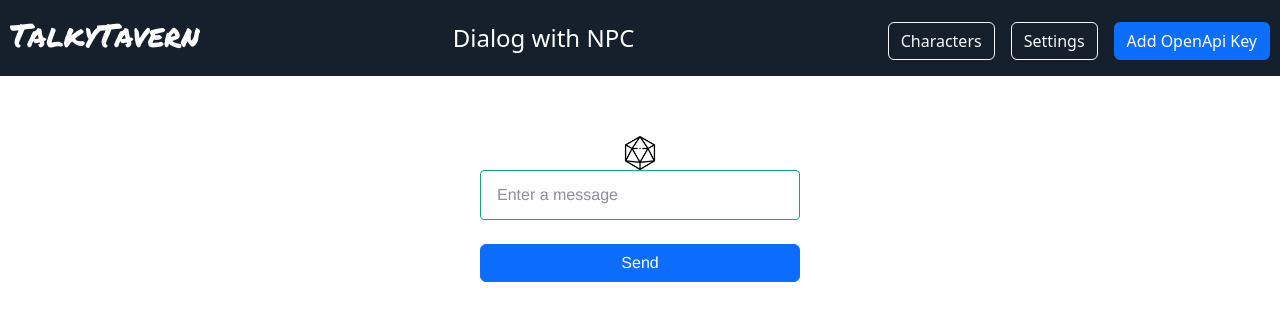
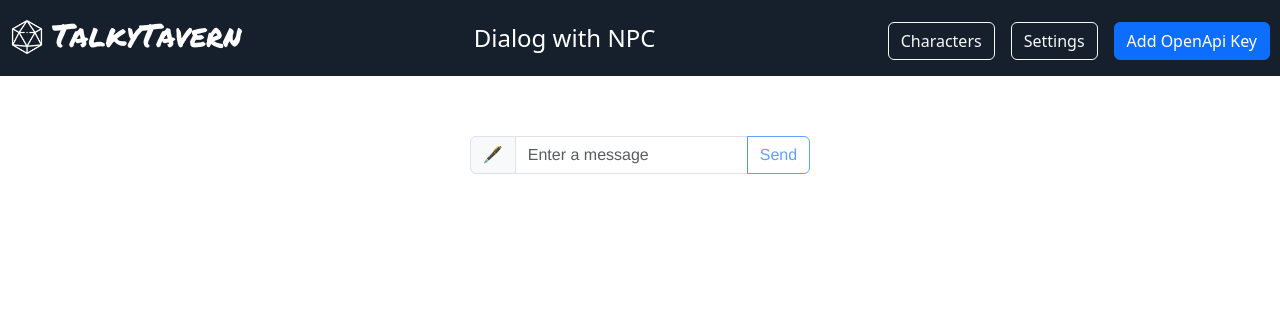
Before and after one commit to dukhnich/talky-tavern, a React (Create React App) app: page / in a window 1280 px wide. Shown: the top 320 px of the page. Built offline with nearby package versions, Linux system fonts and the light colour scheme; a web font is replaced by a local one.

Commit message:
add messages list

```diff
--- a/src/api/generate.js
+++ b/src/api/generate.js
@@ -15,7 +15,7 @@ export function createOpenAiClient(apiKey) {
 export function generateNPC(character) {
   npc = character;
 }
-function generatePrompt(character, message, settings) {
+function generatePrompt(character, messages, settings) {
   if (!(character && character instanceof Character)) {
     throw new Error(`Invalid argument exception: Instance of Character expected, ${typeof character} given`);
   }
@@ -26,25 +26,22 @@ function generatePrompt(character, message, settings) {
       content: `You are a character from fantasy world. Something about you: ${characterInfo}.
       ${settings?.language ? `Answer in ${settings.language}` : ''}`,
     },
-    {
-      role: "user",
-      content: message,
-    },
+    ...messages,
   ];
 }
 
-export async function generate(character, message, settings) {
-  if (message.trim().length === 0) {
-    throw new Error("Please enter a message");
+export async function generate(character, messages, settings) {
+  if (!(Array.isArray(messages) && messages.length)) {
+    throw new Error("Please add a message");
   }
   try {
     const completion = await openai.chat.completions.create({
       model: "gpt-3.5-turbo",
-      messages: generatePrompt(character, message, settings),
+      messages: generatePrompt(character, messages, settings),
       temperature: 0.6,
     });
     console.log(completion);
-    return { result: completion.choices[0].message.content };
+    return { result: completion};
   } catch (error) {
     console.log(error)
     // Consider adjusting the error handling logic for your use case
--- a/src/components/Header/index.jsx
+++ b/src/components/Header/index.jsx
@@ -7,7 +7,10 @@ const Header = ({ characters }) => {
     const currentNpc = useSelector(state => state.chat.currentNpc);
     return (
     <header className={styles.header}>
-      <div className={styles.header__logo}>TalkyTavern</div>
+      <div className={styles.header__logo}>
+          <img src="/dice-logo.png" alt="dice logo" className={styles.icon} />
+          TalkyTavern
+      </div>
       <p className={styles.header__title}>
         Dialog with {currentNpc?.name || "NPC"}
       </p>
--- a/src/components/Header/index.module.css
+++ b/src/components/Header/index.module.css
@@ -13,6 +13,11 @@
     font-size: 32px;
     font-family: 'Permanent Marker', cursive;
 }
+.header__logo .icon {
+    width: 34px;
+    margin-right: 8px;
+    filter: invert(100%);
+}
 
 .header__title {
     color: #ffffff;
--- a/src/components/KeyPopup/index.jsx
+++ b/src/components/KeyPopup/index.jsx
@@ -40,11 +40,11 @@ const KeyPopup = () => {
         <Modal.Body>
           <Form onSubmit={handleSubmit}>
             <InputGroup className="mb-3">
-              <InputGroup.Text id="basic-addon1">🔑</InputGroup.Text>
+              <InputGroup.Text id="api-key">🔑</InputGroup.Text>
               <Form.Control
                 placeholder="OpenApi Key"
                 aria-label="OpenApi Key"
-                aria-describedby="basic-addon1"
+                aria-describedby="api-key"
                 type="password"
                 value={newApiKey}
                 onChange={(e) => setNewApiKey(e.target.value)}
--- /dev/null
+++ b/src/components/Message/index.jsx
@@ -0,0 +1,15 @@
+import styles from "./index.module.css";
+
+const Message = ({ message }) => {
+    return (
+        <div className={styles.message}>
+          <div className={styles.author}>
+            {message.role}
+          </div>
+          <div className={styles.text}>
+            {message.content}
+          </div>
+        </div>
+  );
+};
+export default Message;
--- /dev/null
+++ b/src/components/Message/index.module.css
@@ -0,0 +1,16 @@
+.message {
+    display: flex;
+    gap: 12px;
+}
+.author {
+    width: 50px;
+    height: 50px;
+    text-transform: uppercase;
+    border-radius: 50%;
+}
+.text {
+    background: #192734;
+    color: white;
+    padding: 8px;
+    border-radius: 4px;
+}
--- a/src/pages/HomePage/index.jsx
+++ b/src/pages/HomePage/index.jsx
@@ -8,12 +8,17 @@ import {useSelector} from "react-redux";
 import {useLocalStorage} from "../../hooks/useLocalStorage";
 import { setKey, changeSettings } from "../../store/reducers/chatSlice";
 import Character from "../../model/Character";
+import InputGroup from "react-bootstrap/InputGroup";
+import Form from "react-bootstrap/Form";
+import Message from "../../components/Message";
 const Home = () => {
   const apiKey = useSelector(state => state.chat.key);
   const settings = useSelector(state => state.chat.settings);
   const currentNpc = useSelector(state => state.chat.currentNpc);
-  const [message, setMessage] = useState("");
+  const [messages, setMessages] = useState([]);
+  const [text, setText] = useState("");
   const [result, setResult] = useState();
+  const addMessage = (msg) => setMessages([...messages, msg]);
   useLocalStorage('npc-api-key', apiKey, setKey );
   useLocalStorage('npc-settings', settings, changeSettings );
   useEffect(() => {
@@ -22,9 +27,14 @@ const Home = () => {
   async function onSubmit(event) {
     event.preventDefault();
     try {
-      const data = await generate(new Character(currentNpc), message, settings);
-      setResult(data.result);
-      // setMessage('');
+      const message = {
+        role: "user",
+        content: text,
+      };
+      await addMessage(message)
+      const data = await generate(new Character(currentNpc), messages, settings);
+      addMessage(data.result.choices[0].message);
+      setText('');
     } catch (error) {
       // Consider implementing your own error handling logic here
       console.error(error);
@@ -35,20 +45,24 @@ const Home = () => {
     <div>
       <Header characters={characters} />
       <main className={styles.main}>
-        <img src="/dice-logo.png" alt="dice logo" className={styles.icon} />
-        <form onSubmit={onSubmit}>
-          <input
-            type="text"
-            name="message"
-            placeholder="Enter a message"
-            value={message}
-            onChange={(e) => setMessage(e.target.value)}
-          />
-          <Button variant="primary" type="submit">
-            Send
-          </Button>
-        </form>
-        <div className={styles.result}>{result}</div>
+        <div className="messages-list">
+          {messages.map((msg, i) => <Message message={msg} key={i} />)}
+        </div>
+        <Form onSubmit={onSubmit}>
+          <InputGroup className="mb-3">
+            <InputGroup.Text id="text">🖋️</InputGroup.Text>
+            <Form.Control
+                placeholder="Enter a message"
+                aria-label="OpenApi Key"
+                aria-describedby="text"
+                value={text}
+                onChange={(e) => setText(e.target.value)}
+            />
+            <Button variant="outline-primary" type="submit" disabled={!text}>
+              Send
+            </Button>
+          </InputGroup>
+        </Form>
       </main>
     </div>
   );
--- a/src/pages/HomePage/index.module.css
+++ b/src/pages/HomePage/index.module.css
@@ -42,9 +42,6 @@
   align-items: center;
   padding-top: 60px;
 }
-.main .icon {
-  width: 34px;
-}
 .main h3 {
   font-size: 32px;
   line-height: 40px;
@@ -52,31 +49,8 @@
   color: #202123;
   margin: 16px 0 40px;
 }
-.main form {
-  display: flex;
-  flex-direction: column;
-  width: 320px;
-}
-.main input[type="text"] {
-  padding: 12px 16px;
-  border: 1px solid #10a37f;
-  border-radius: 4px;
-  margin-bottom: 24px;
-  outline-color: #10a37f;
-}
-.main ::placeholder {
-  color: #8e8ea0;
-  opacity: 1;
-}
-.main input[type="submit"] {
-  padding: 12px 0;
-  color: #fff;
-  background-color: #10a37f;
-  border: none;
-  border-radius: 4px;
-  text-align: center;
-  cursor: pointer;
-}
+
+
 .main .result {
   font-weight: bold;
   margin-top: 40px;
```
